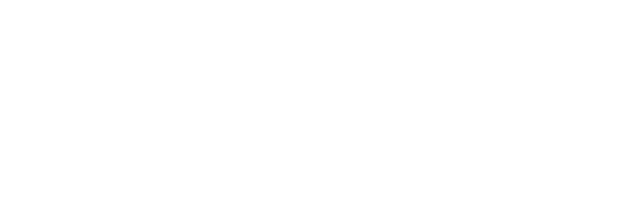
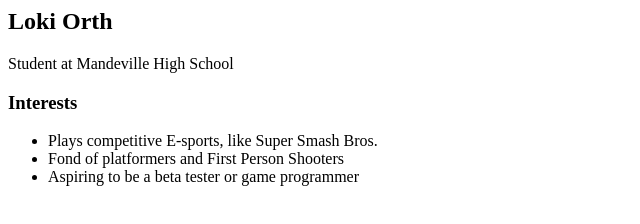
Before and after one commit to LokiTheNeo/LokiTheNeo.github.io, a plain HTML site: page index.html in a window 1280 px wide. Shown: the whole page, without its empty margins (0-640 px from the left). Drawn offline with Linux system fonts and the light colour scheme.

Commit message:
First Website

```diff
--- a/index.html
+++ b/index.html
@@ -1 +1,36 @@
 <!--My File-->
+<html>
+    <head>
+        <title>Loki's Web of LIES</title>
+    </head>
+
+    <body>
+        <div>
+            <nav>
+
+            </nav>
+
+            <main>
+                <!--Sidebar Section-->
+                <div>
+
+                </div>
+
+                <!--Content Section-->
+                <div>
+                    <h2>Loki Orth</h2>
+                    <p>Student at Mandeville High School</p>
+                    <!--Interests Section-->
+                    <div>
+                        <h3>Interests</h3>
+                        <ul>
+                            <li>Plays competitive E-sports, like Super Smash Bros.</li>
+                            <li>Fond of platformers and First Person Shooters</li>
+                            <li>Aspiring to be a beta tester or game programmer</li>
+                        </ul>
+                    </div>
+                </div>
+            </main>
+        </div>
+    </body>
+</html>
```
Also changed, not shown: 1 other file.
